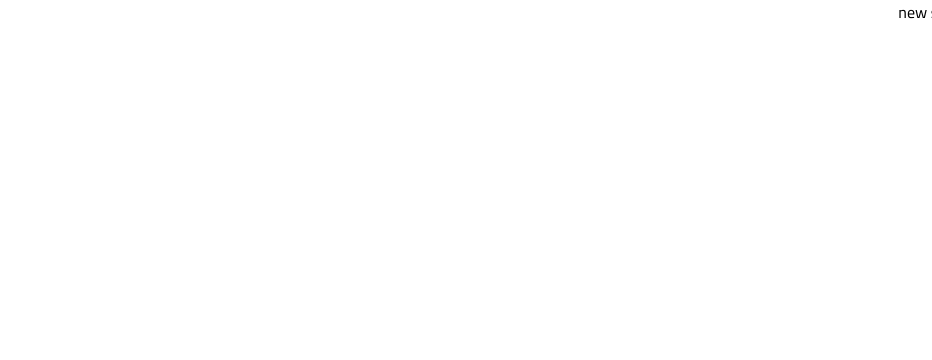
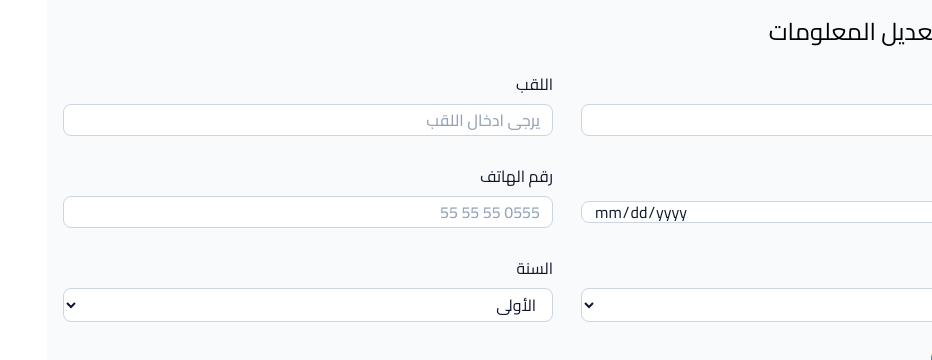
Before and after one commit to icenspln/dashboard-front, a React (Vite) app: page /studentmanagement/new in a window 1280 px wide. Shown: the top 360 px of the page, without its empty margins (348-1280 px from the left). Built offline with nearby package versions, Linux system fonts and the light colour scheme.

Commit message:
new student form init UI

```diff
--- a/src/components/ButtonPrimary.tsx
+++ b/src/components/ButtonPrimary.tsx
@@ -14,12 +14,18 @@ export default function ButtonPrimary({
   if (active) {
     return (
       <button
-        className={
-          "bg-blue transition hover:bg-blueHovered font-medium flex flex-row items-center rounded-lg gap-3 px-3 py-2"
-        }
+        className={`bg-blue transition hover:bg-blueHovered font-medium flex flex-row items-center rounded-lg gap-3 px-3 py-2 w-full`}
       >
-        {children}
-        <h2 className="text-xl  text-white">{text}</h2>
+        {children && (
+          <div className="flex items-center justify-center min-w-3 ">
+            {children}
+          </div>
+        )}
+        <h2
+          className={`text-xl  text-white  ${!children ? "w-full text-center" : "text-center"}`}
+        >
+          {text}
+        </h2>
       </button>
     );
   }
@@ -30,9 +36,11 @@ export default function ButtonPrimary({
         "bg-white transition hover:bg-light border border-solid border-light text-blueDark font-medium flex flex-row items-center rounded-lg gap-3 px-3 py-2"
       }
     >
-      <div className="flex items-center justify-center min-w-3 ">
-        {children}
-      </div>
+      {children && (
+        <div className="flex items-center justify-center min-w-3 ">
+          {children}
+        </div>
+      )}
       <h2 className="text-blueDark">{text}</h2>
     </button>
   );
--- a/src/index.css
+++ b/src/index.css
@@ -12,13 +12,11 @@
   -moz-osx-font-smoothing: grayscale;
 }
 
-h1,
-h2,
-h3,
-h4,
-h5,
-h6,
-p,
-small {
+button h1,
+button h2,
+button h3,
+button h4,
+button h5,
+button h6 {
   line-height: 1.3rem !important;
 }
--- a/src/main.tsx
+++ b/src/main.tsx
@@ -10,6 +10,7 @@ import {
 import Root from "./routes/Root.tsx";
 import StudentManagement from "./routes/student-management/StudentManagement.tsx";
 import ProfManagement from "./routes/prof-management/ProfManagement.tsx";
+import StudentRegister from "./routes/student-management/students-register/StudentRegister.tsx";
 
 const router = createBrowserRouter(
   [
@@ -27,7 +28,7 @@ const router = createBrowserRouter(
         },
         {
           path: "/studentmanagement/new",
-          element: <span>new student</span>,
+          element: <StudentRegister />,
         },
         {
           path: "/profmanagement",
--- /dev/null
+++ b/src/routes/student-management/students-register/StudentRegister.tsx
@@ -0,0 +1,94 @@
+import ButtonPrimary from "../../../components/ButtonPrimary";
+
+export default function StudentRegister() {
+  return (
+    <section className="w-full min-h-screen p-4 bg-mainBg">
+      <div className="  mb-6">
+        <h1 className="text-2xl">تسجيل جديد | تعديل المعلومات</h1>
+      </div>
+      <div>
+        {/* form */}
+        <form action="">
+          <div className="flex items-center gap-7 mb-7">
+            <article className="flex flex-col gap-2 w-full">
+              <label htmlFor="" className="text-blueDark">
+                الإسم
+              </label>
+              <input
+                type="text"
+                className="border border-disabledGray rounded-lg placeholder:text-textGray placeholder:font-medium px-3 outline-none  text-blueDark caret-disabledGray leading-4"
+                placeholder="يرجى ادخال الاسم"
+              />
+            </article>
+            <article className="flex flex-col gap-2 w-full">
+              <label htmlFor="" className="text-blueDark">
+                اللقب
+              </label>
+              <input
+                type="text"
+                className="border border-disabledGray rounded-lg placeholder:text-textGray placeholder:font-medium px-3 outline-none  text-blueDark caret-disabledGray leading-4"
+                placeholder="يرجى ادخال اللقب"
+              />
+            </article>
+          </div>
+
+          <div className="flex items-center gap-7 mb-7">
+            <article className="flex flex-col gap-2 w-full">
+              <label htmlFor="" className="text-blueDark">
+                تاريخ الميلاد
+              </label>
+              <input
+                type="date"
+                className="border border-disabledGray rounded-lg placeholder:text-textGray placeholder:font-medium px-3 outline-none  text-blueDark caret-disabledGray leading-4"
+                placeholder="JJ / MM / AAAA"
+              />
+            </article>
+            <article className="flex flex-col gap-2 w-full">
+              <label htmlFor="" className="text-blueDark">
+                رقم الهاتف
+              </label>
+              <input
+                type="text"
+                className="border border-disabledGray rounded-lg placeholder:text-textGray placeholder:font-medium px-3 outline-none  text-blueDark caret-disabledGray leading-4"
+                placeholder="0555 55 55 55"
+              />
+            </article>
+          </div>
+          <div className="flex items-center gap-7 mb-7">
+            <article className="flex flex-col gap-2 w-full">
+              <label htmlFor="" className="text-blueDark">
+                المستوى
+              </label>
+              <select
+                className="bg-white border border-disabledGray rounded-lg placeholder:text-textGray placeholder:font-medium px-3 outline-none  text-blueDark caret-disabledGray leading-4"
+                name=""
+                id=""
+              >
+                <option value="1">الإبتدائي</option>
+                <option value="1">المتوسط</option>
+                <option value="1">الثانوي</option>
+              </select>
+            </article>
+            <article className="flex flex-col gap-2 w-full">
+              <label className="text-blueDark" htmlFor="">
+                السنة
+              </label>
+              <select
+                className="bg-white border border-disabledGray rounded-lg placeholder:text-textGray placeholder:font-medium px-3 outline-none  text-blueDark caret-disabledGray leading-4"
+                name=""
+                id=""
+              >
+                <option value="1">الأولى</option>
+                <option value="1">الثانية</option>
+                <option value="1">الثالثة</option>
+              </select>
+            </article>
+          </div>
+          <div className="flex items-center justify-start gap-7 mb-7 w-[140px] ">
+            <ButtonPrimary text="تسجيل" active />
+          </div>
+        </form>
+      </div>
+    </section>
+  );
+}
--- a/tailwind.config.js
+++ b/tailwind.config.js
@@ -13,6 +13,7 @@ export default {
         darkGray: "#334155",
         mainBg: "#F8FAFC",
         textGray: "#94A3B8",
+        Black: "#111111",
       },
     },
   },
```
